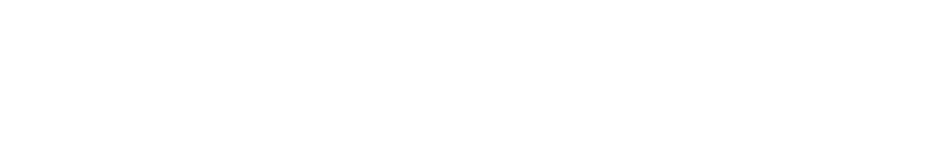
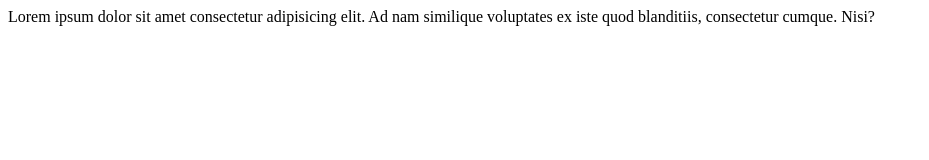
Before and after one commit to kanakagarwal0901/repooo, a plain HTML site: page index.html in a window 1280 px wide. Shown: the whole page, without its empty margins (0-929 px from the left). Drawn offline with Linux system fonts and the light colour scheme.

Commit message:
added new para in index.html

```diff
--- a/index.html
+++ b/index.html
@@ -6,6 +6,6 @@
     <title>Trial repo</title>
 </head>
 <body>
-
+    <div class="trypara">Lorem ipsum dolor sit amet consectetur adipisicing elit. Ad nam similique voluptates ex iste quod blanditiis, consectetur cumque. Nisi?</div>
 </body>
 </html>
```
